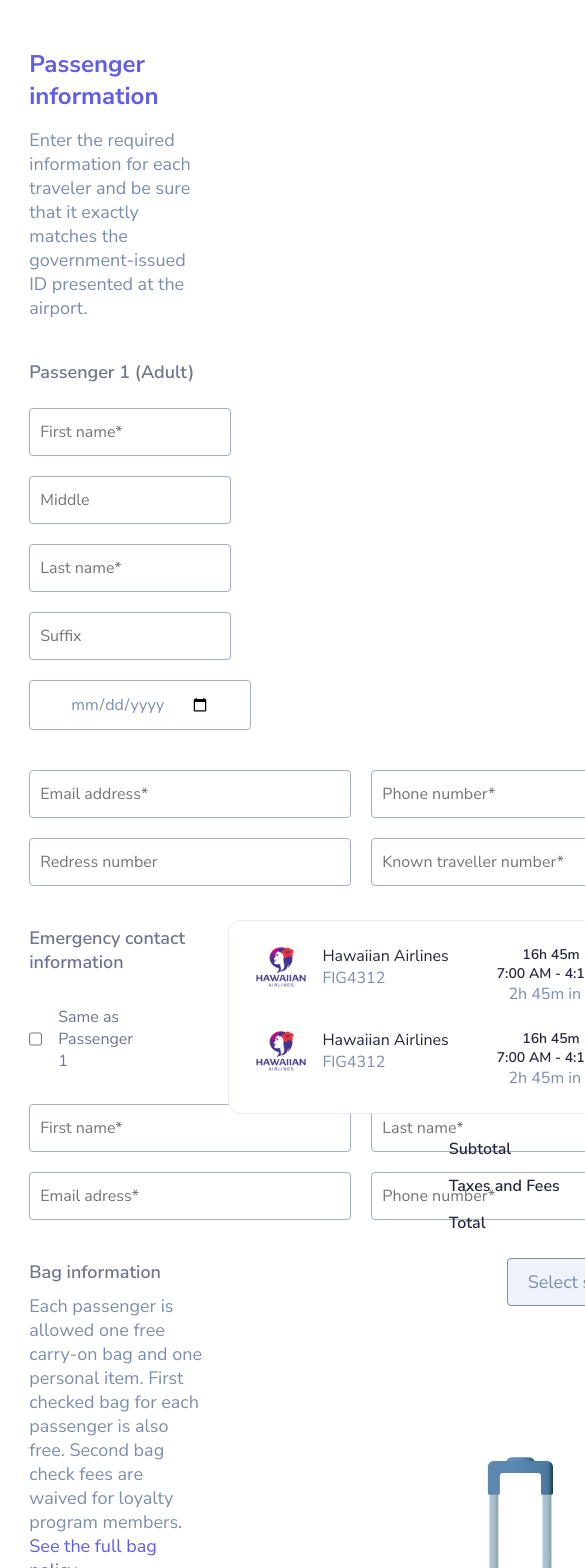
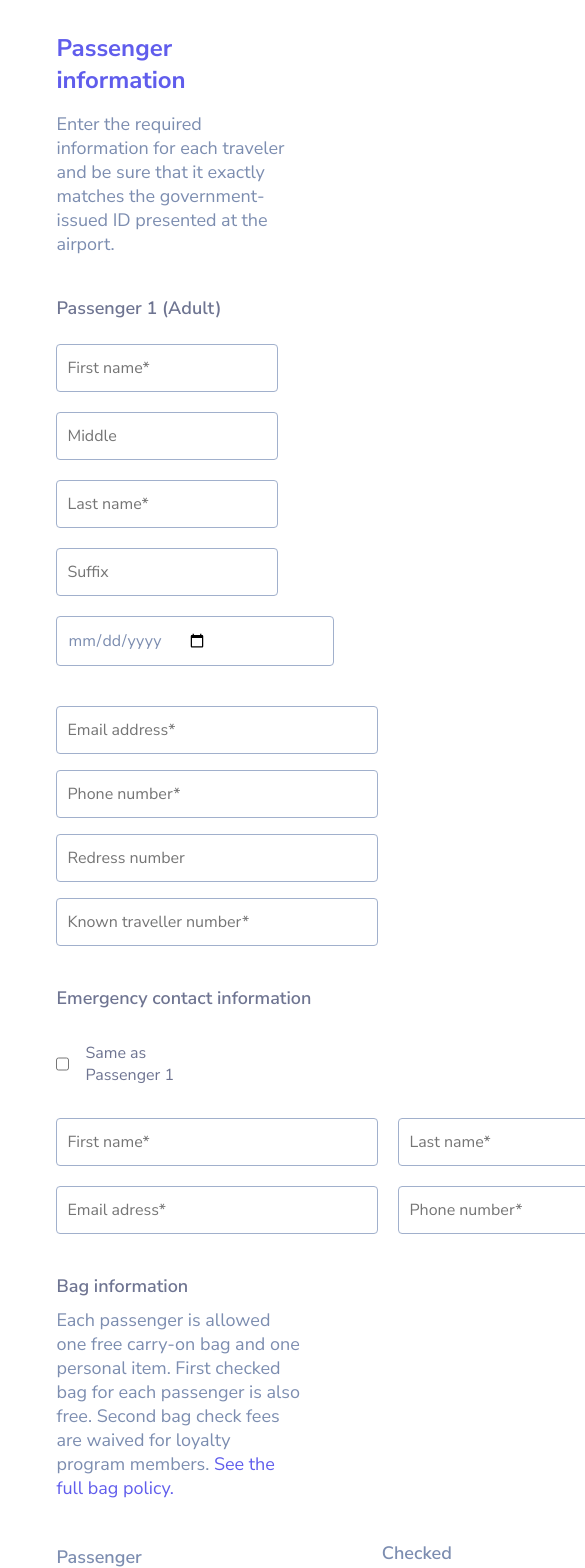
Before and after one commit to e-doctors-exclusive/TrimpaCompletition, a React (Create React App) app in the folder client/: page /PassengerInfo in a window 390 px wide. Shown: the top 1568 px of the page, 585 px wide, since content can reach past the window. Built offline with nearby package versions, Linux system fonts and the light colour scheme; a web font is replaced by a local one.

Commit message:
css update

```diff
--- a/client/src/Pages/PassengerInfo.tsx
+++ b/client/src/Pages/PassengerInfo.tsx
@@ -141,7 +141,7 @@ function PassengerInfo() {
             </div>
             <button>Select seats</button>
           </div>
-          <img src={BagIllustration} alt="" />
+          <img id="illustration" src={BagIllustration} alt="" />
         </div>
       </div>
     </div>
--- a/client/src/styles/PassengerInfo.css
+++ b/client/src/styles/PassengerInfo.css
@@ -4,7 +4,7 @@
   margin: 0;
   padding: 0;
 }
-input {
+.form1-inputs input {
   display: flex;
   width: 200px;
   padding-top: 12px;
@@ -21,6 +21,48 @@ input {
   font-style: normal;
   font-weight: 400;
   line-height: normal;
+}
+
+.from2 input {
+  display: flex;
+  width: 200px;
+  padding-top: 12px;
+  padding-bottom: 12px;
+  padding-left: 10px;
+  padding-right: 10px;
+  gap: 4px;
+  border-radius: 4px;
+  border: 1px solid #a1b0cc;
+  background: #fff;
+  color: #7c8db0;
+  font-family: Nunito Sans;
+  font-size: 16px;
+  font-style: normal;
+  font-weight: 400;
+  line-height: normal;
+}
+
+.form4 input {
+  display: flex;
+  width: 200px;
+  padding-top: 12px;
+  padding-bottom: 12px;
+  padding-left: 10px;
+  padding-right: 10px;
+  gap: 4px;
+  border-radius: 4px;
+  border: 1px solid #a1b0cc;
+  background: #fff;
+  color: #7c8db0;
+  font-family: Nunito Sans;
+  font-size: 16px;
+  font-style: normal;
+  font-weight: 400;
+  line-height: normal;
+}
+
+input[type="text"] {
+  color: #141414; /* Change to your desired text color */
 }
 
 input:focus {
@@ -479,10 +521,169 @@ input:focus {
   border: 1px solid var(--grey-400, #7c8db0);
   background: rgba(203, 212, 230, 0.3);
   color: var(--grey-400, #7c8db0);
-  /* Body Large */
-  font-family: Nunito Sans;
+  font-family: Nunito Saans;
   font-size: 18px;
   font-style: normal;
   font-weight: 400;
   line-height: normal;
 }
+
+@media (max-width: 1277px) {
+  .container {
+    padding: 2rem;
+  }
+
+  .main-container {
+    flex-direction: column;
+    align-items: flex-start;
+  }
+
+  .passenger-form {
+    width: 100%;
+  }
+
+  .trips {
+    position: relative;
+    display: flex;
+    flex-direction: row;
+    justify-content: center;
+    align-items: center;
+    padding-bottom: 3rem;
+    top: 0px;
+  }
+
+  .informatios {
+    display: flex;
+    flex-direction: column;
+    justify-content: flex-start;
+    align-items: flex-start;
+    top: 10rem;
+    gap: 0.5rem;
+  }
+
+  .main-container {
+    display: flex;
+    align-items: flex-start;
+    width: 85%;
+  }
+}
+
+@media (max-width: 820px) {
+    .main-container {
+        flex-direction: column;
+        align-items: center;
+        gap: 5rem;
+      }
+
+      .passenger-form {
+        width: 100%;
+      }
+
+      .from2 {
+        grid-template-columns: 1fr;
+        gap: 1rem;
+      }
+
+      .form1-inputs > #flexBasis {
+        flex-basis: 100%;
+        padding-left: 10px;
+        padding-right: 10px;
+      }
+
+      .trips {
+        top: 0;
+      }
+  }
+
+@media (max-width: 768px) {
+  .main-container {
+    flex-direction: column;
+    align-items: center;
+    gap: 5rem;
+  }
+
+  .passenger-form {
+    width: 100%;
+  }
+
+  .from2 {
+    grid-template-columns: 1fr;
+    gap: 1rem;
+  }
+
+  .form1-inputs > #flexBasis {
+    flex-basis: 100%;
+    padding-left: 10px;
+    padding-right: 10px;
+  }
+
+  .trips {
+    top: 0;
+  }
+}
+
+@media (max-width: 1024px) {
+    .main-container {
+      flex-direction: column;
+      align-items: center;
+      gap: 5rem;
+    }
+
+    .passenger-form {
+      width: 100%;
+    }
+
+    .from2 {
+      grid-template-columns: 1fr;
+      gap: 1rem;
+    }
+
+    .form1-inputs > #flexBasis {
+      flex-basis: 100%;
+      padding-left: 10px;
+      padding-right: 10px;
+    }
+
+    .trips {
+      display: flex;
+      justify-content: center;
+      align-items: center;
+      gap: 50px;
+      width: 50%;
+    }
+  }
+
+
+  @media (max-width: 768px) {
+    .main-container {
+      flex-direction: column;
+      align-items: flex-start;
+      gap: 5rem;
+    }
+
+    .passenger-form {
+      width: 100%;
+    }
+
+    .from2 {
+      grid-template-columns: 1fr;
+      gap: 1rem;
+    }
+
+    .form1-inputs > #flexBasis {
+      flex-basis: 100%;
+      padding-left: 10px;
+      padding-right: 10px;
+    }
+
+    .trips {
+      display: flex;
+      justify-content: flex-start;
+      align-items: flex-end;
+      width: 50%;
+    }
+
+    #illustration {
+        display: none;
+    }
+  }
```
